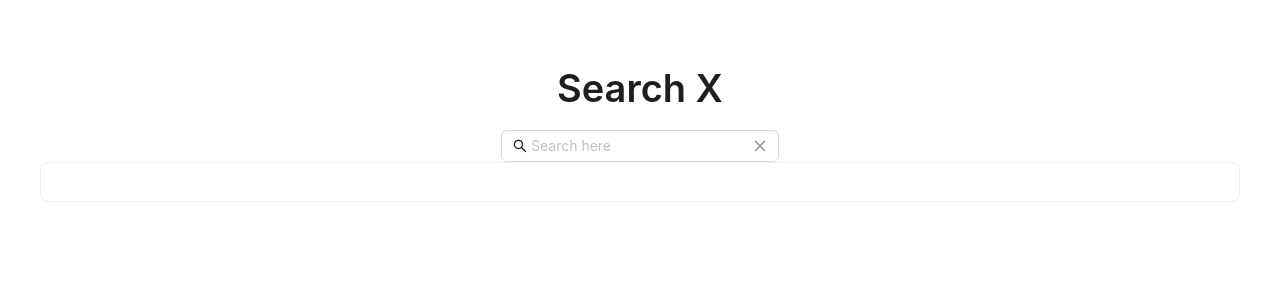
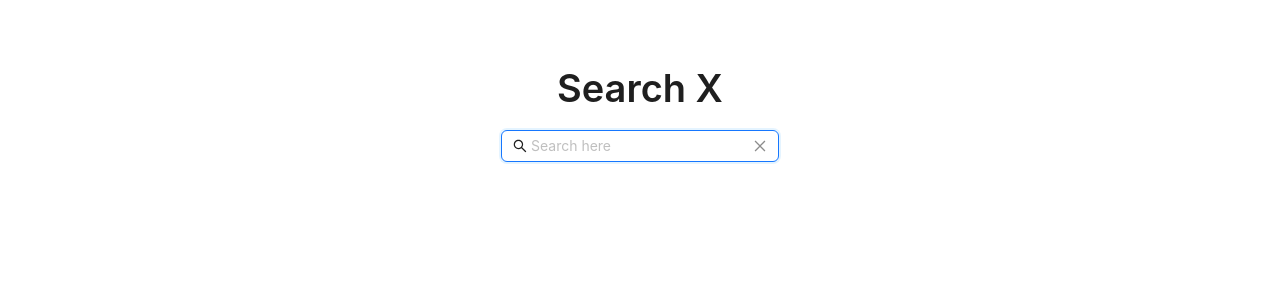
Before and after one commit to martinmilev/search-x-app, a React (Vite) app: page / in a window 1280 px wide. Shown: the top 300 px of the page. Built offline with nearby package versions, Linux system fonts and the light colour scheme.

Commit message:
added auto focus on input
Input is focused when page is loaded

```diff
--- a/src/App.jsx
+++ b/src/App.jsx
@@ -1,9 +1,8 @@
 import './App.css'
-import React, { useState } from 'react'
+import React, { useState, useEffect, useRef } from 'react'
 import { useMutation } from '@tanstack/react-query'
 import { CloseOutlined, SearchOutlined } from '@ant-design/icons'
 import { AutoComplete, Input, Tooltip, Typography, Space, Card } from 'antd'
-
 import { fetchSearchResults } from './api'
 
 const { Title } = Typography
@@ -11,7 +10,14 @@ const { Title } = Typography
 const App = () => {
   const [options, setOptions] = useState([])
   const [movies, setMovies] = useState([])
-  const [movie, setMovie] = useState({})
+  const [movie, setMovie] = useState()
+  const searchInput = useRef();
+
+  useEffect(() => {
+    if (searchInput.current) {
+      searchInput.current.focus();
+    }
+  }, [searchInput]);
 
   const mutateQuery = useMutation(
     (string) => string && string.length > 2 && fetchSearchResults(string),
@@ -35,8 +41,8 @@ const App = () => {
       >
         <Input
           placeholder='Search here'
+          ref={searchInput}
           enterButton
-          focus
           prefix={<SearchOutlined className='site-form-item-icon' />}
           suffix={
             <Tooltip title='Clear'>
```
